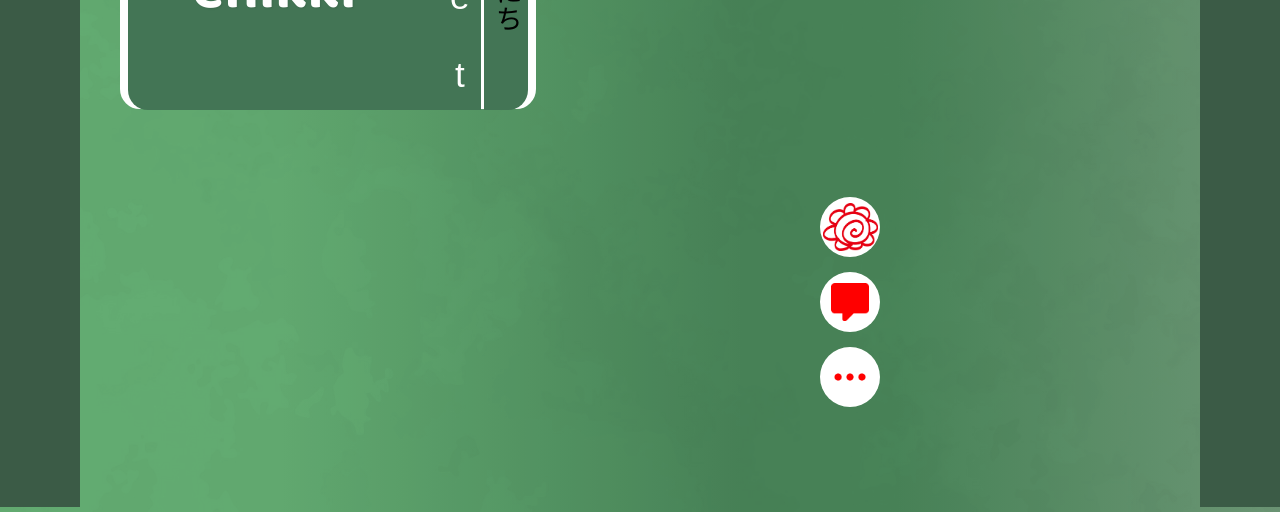
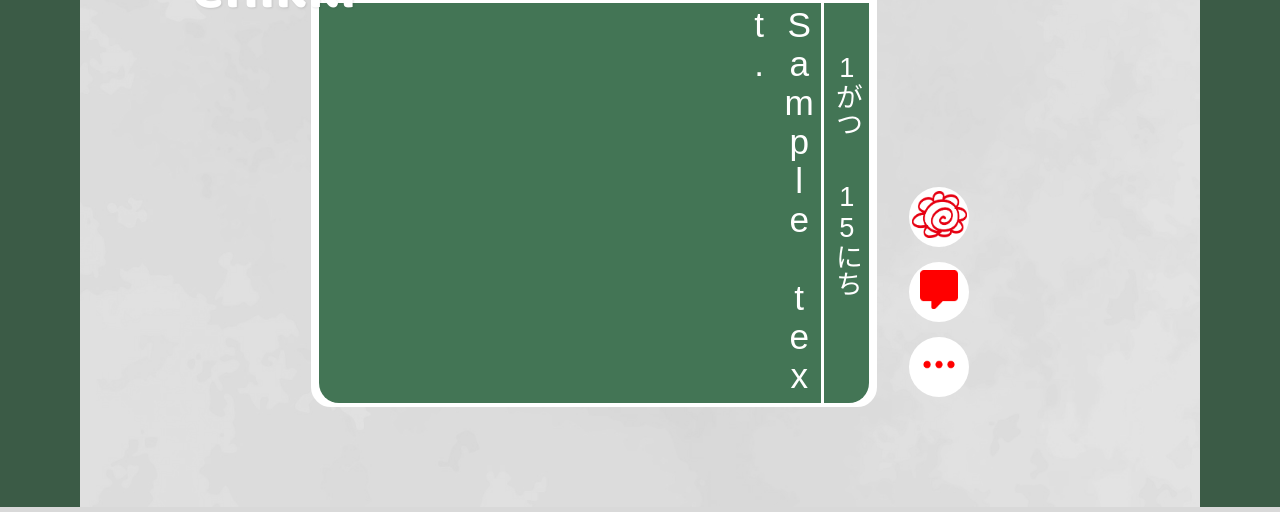
Before and after one commit to moriyoshi-kasuga/2025-summer-techjam, a Flask app: template app/templates/view.html in a window 1280 px wide. Shown: the part 559-1071 px from the top of the page. Run offline with Flask 3, Linux system fonts and the light colour scheme; the template is opened without the code that fills it: most values are stand-ins (such as "Sample title", 1, 10 or a date in 2020); some web fonts are replaced.

Commit message:
feat:view画面の調整とスクロールなど実装

```diff
--- a/app/static/css/enikki.css
+++ b/app/static/css/enikki.css
@@ -1,9 +1,9 @@
 .enikki__main {
   --radius: 20px;
-  --total-height: 600px;
-  --body-height: 330px;
+  --total-height: 850px;
+  --body-height: 400px;
   --background: #437555;
-  width: 400px;
+  width: 550px;
   height: var(--total-height);
   border-radius: var(--radius);
   background-color: white;
@@ -45,6 +45,7 @@
   height: var(--body-height);
   border-radius: 0 0 var(--radius) 0;
   background-color: var(--background);
+  color: #fff;
 }
 
 .enikki__date>p {
--- a/app/templates/view.html
+++ b/app/templates/view.html
@@ -14,12 +14,10 @@
   }
 
   .button-container {
-    position: fixed;
-    bottom: 100px;
-    right: 400px;
     display: flex;
     flex-direction: column;
     gap: 15px;
+    margin-bottom: 10px;
   }
 
   .circle-btn {
@@ -34,9 +32,13 @@
     transition: background-color 0.2s;
   }
 
+  .circle-btn.marked{
+    filter: saturate(0%);
+  }
+
   img {
     width: 80%;
-    margin-top: 5px;
+    /* margin-top: 5px; */
   }
 
   .f-icon {
@@ -72,6 +74,37 @@
     opacity: 1;
     pointer-events: auto;
   }
+
+  ul.view{
+    width: 100%;
+    display: flex;
+    justify-content: center;
+    align-items: center;
+    flex-direction: column;
+    margin: 0;
+    padding-inline-start: 0px;
+    margin-bottom: 100px;
+    /* gap: 100px; */
+    li.view{
+      margin-top: 60px;
+    }
+  }
+
+  .wrapper{
+    height: 100dvh;
+    overflow-y: auto;
+
+  }
+
+  .small-wrapper{
+    margin-top: 100px;
+    display: flex;
+    justify-content: flex-end;
+    align-items: flex-end;
+    gap: 32px;
+  }
+
+
 </style>
 <link href="/static/css/enikki.css" rel="stylesheet">
 {% endblock head %}
@@ -79,18 +112,47 @@
 {% block body %}
 <h1 class="font-balooda">enikki</h1>
 
-<ul>
+<div class="big-wrapper">
+  <div class="wrapper">
+    <ul class="view">
       {% for view in views %}
-  <li>{{ view.is_favorite }}</li>
-  <li>{{ view.comment }}</li>
+      <!-- <li class="view">{{ view.is_favorite }}</li> -->
+      <div class="small-wrapper">
         {% with month=view.post.created_at.month, day=view.post.created_at.day, content=view.post.content %}
         {% include 'enikki.html' %}
         {% endwith %}
+        <div class="button-container">
+            <button class="circle-btn" id="item-{{ loop.index }}" data-fav="{{ view.is_favorite }}">
+              <img src="{{ url_for('static', filename='icons/F.png') }}" class="f-icon" alt="花丸アイコン">
+            </button>
+
+            <button class="circle-btn" id="send-btn">
+              <img src="{{ url_for('static', filename='icons/comments.png') }}">
+            </button>
+
+            <input type="text" id="comment-input" placeholder="コメントを入力" maxlength="20">
+
+            <button class="circle-btn">
+              <img src="{{ url_for('static', filename='icons/three-dots.png') }}" alt="三点リーダー">
+            </button>
+          </div>
+        </div>
       {% endfor %}
     </ul>
+  </div>
 
+  <script>
+  document.addEventListener("DOMContentLoaded", function () {
+    const buttons = document.querySelectorAll(".circle-btn");
+    buttons.forEach(btn => {
+      if (btn.dataset.fav === "True") {
+        btn.classList.add("marked");
+      }
+    });
+  });
+</script>
 
-<div class="button-container">
+  <!-- <div class="button-container">
     <button class="circle-btn">
       <img src="{{ url_for('static', filename='icons/F.png') }}" class="f-icon" alt="花丸アイコン">
     </button>
@@ -99,12 +161,13 @@
       <img src="{{ url_for('static', filename='icons/comments.png') }}">
     </button>
 
-
     <input type="text" id="comment-input" placeholder="コメントを入力" maxlength="20">
 
     <button class="circle-btn">
       <img src="{{ url_for('static', filename='icons/three-dots.png') }}" alt="三点リーダー">
     </button>
+  </div> -->
+
 </div>
 
 <script>
```
Lines whose indentation alone changed are shown as unchanged.
